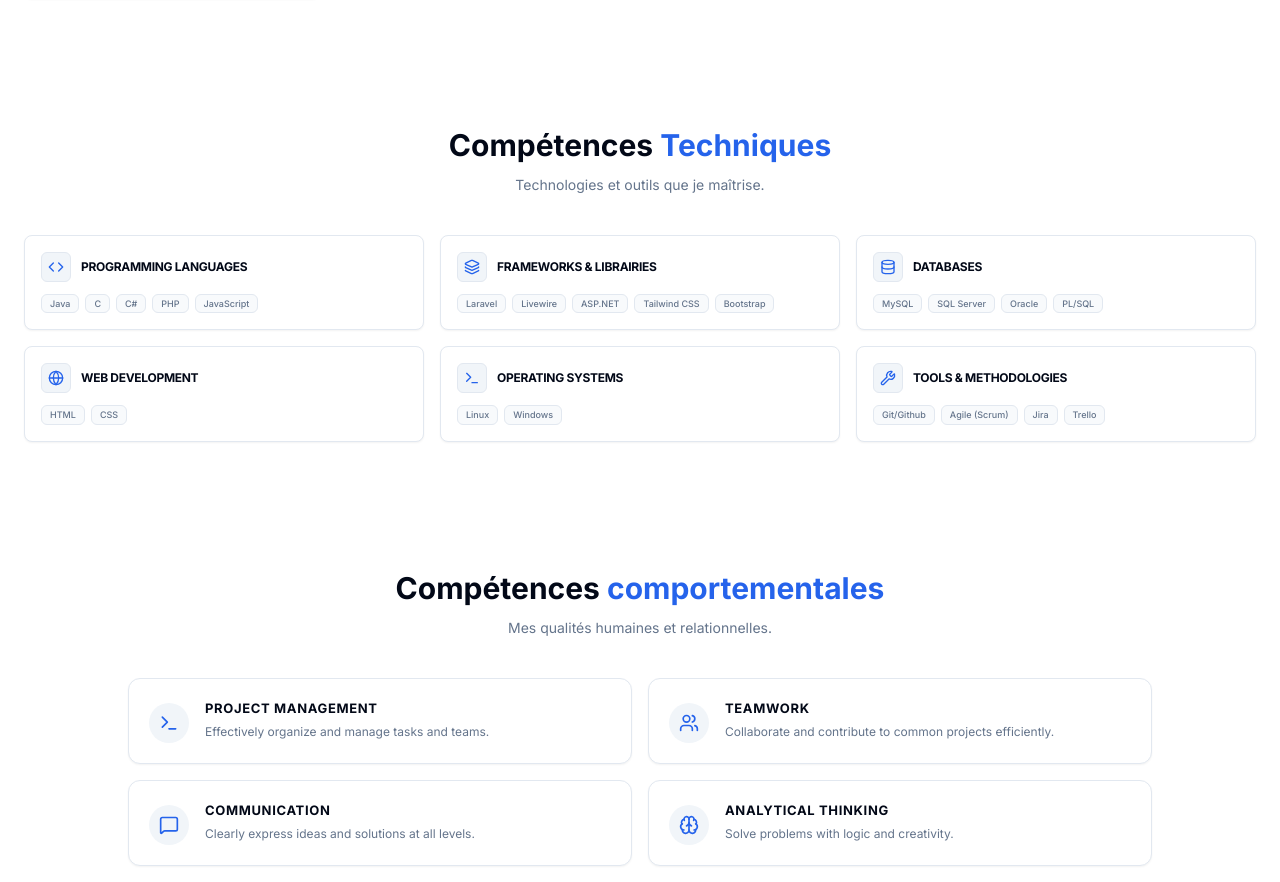
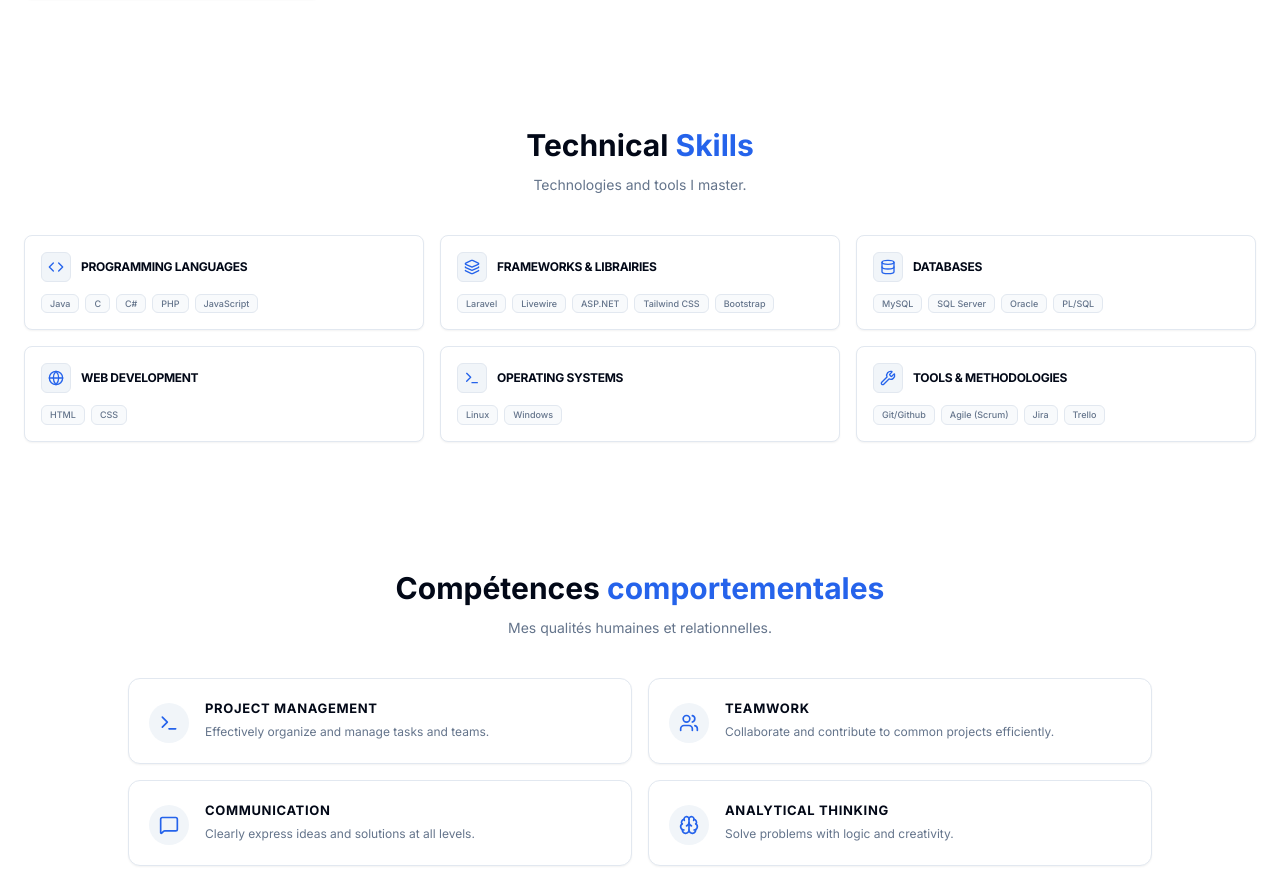
Before and after one commit to essebaiyayaa/Portfolio, a React (Vite) app: page / in a window 1280 px wide. Shown: the part 2269-3151 px from the top of the page. Built offline with nearby package versions, Linux system fonts and the light colour scheme; the HTML template or start-up script is replaced by a standard one.

Commit message:
Update Skills section heading and descriptions to English

```diff
--- a/src/components/Skills.tsx
+++ b/src/components/Skills.tsx
@@ -14,9 +14,9 @@ export default function Skills() {
                     className="text-center mb-10"
                 >
                     <h2 className="text-2xl md:text-3xl font-bold mb-3 text-foreground">
-                        Compétences <span className="text-primary">Techniques</span>
+                        Technical <span className="text-primary">Skills</span>
                     </h2>
-                    <p className="text-muted-foreground text-sm">Technologies et outils que je maîtrise.</p>
+                    <p className="text-muted-foreground text-sm">Technologies and tools I master.</p>
                 </motion.div>
 
                 <div className="grid grid-cols-1 md:grid-cols-2 lg:grid-cols-3 gap-4">
```
